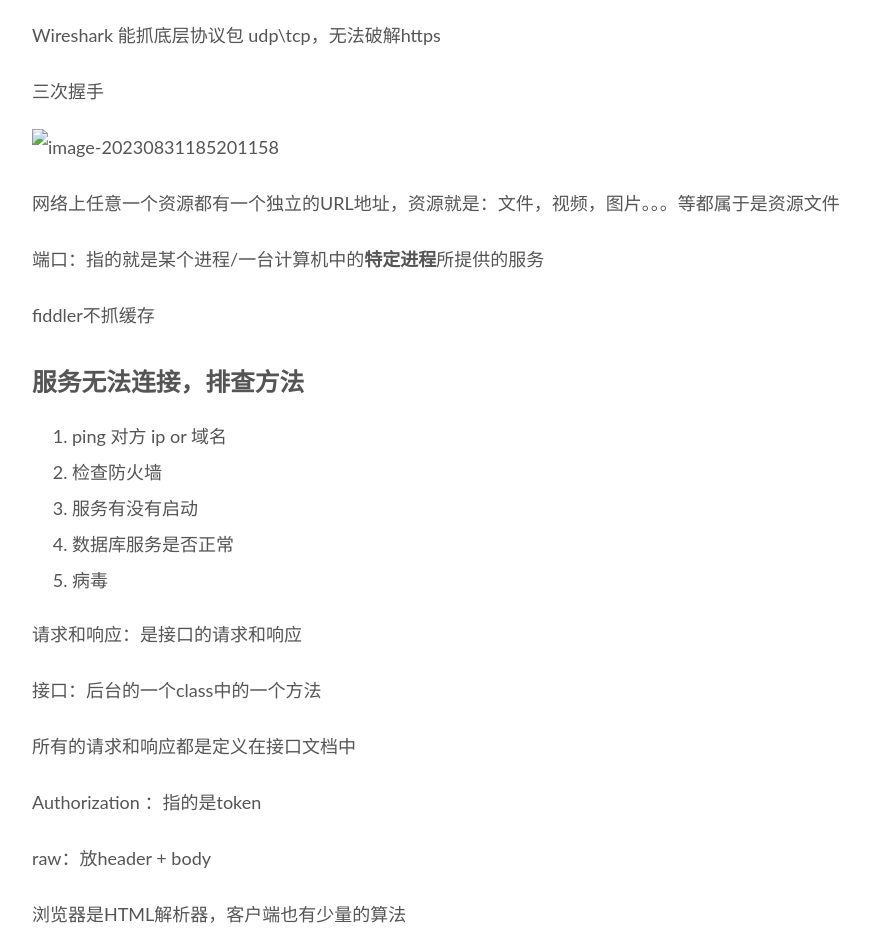
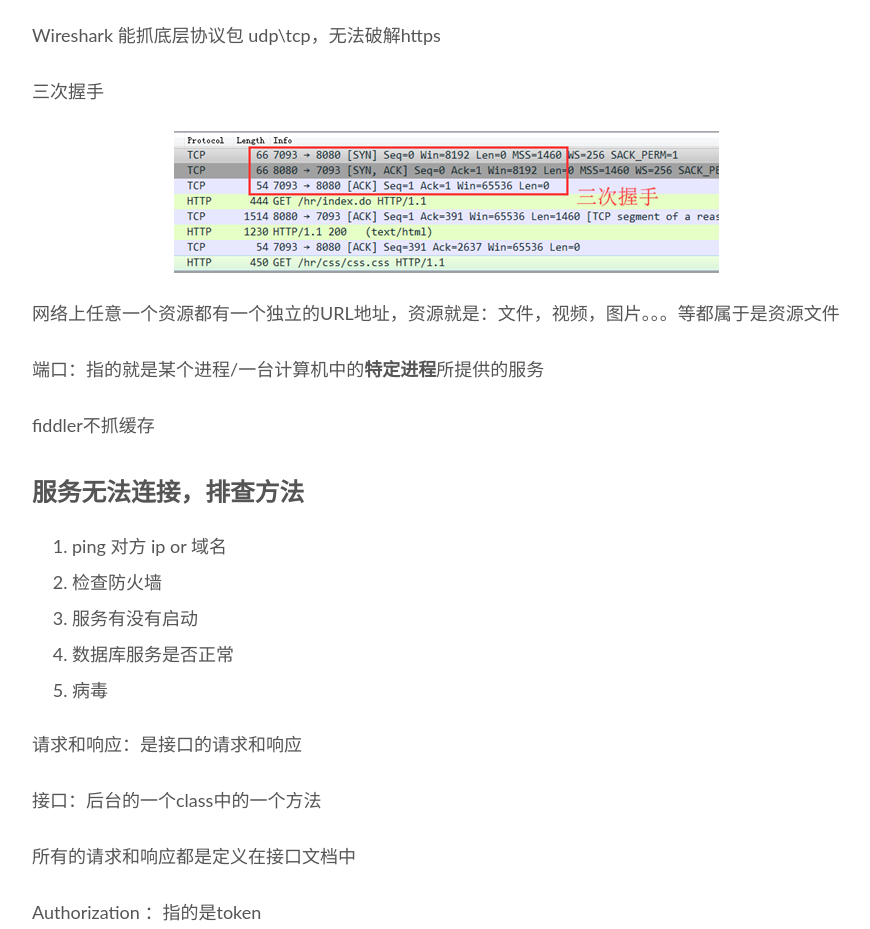
Before and after one commit to 0Colorful/0Colorful.github.io, a plain HTML site: page 2023/09/02/面试题总结/index.html in a window 1280 px wide. Shown: the part 6720-7649 px from the top of the page, without its empty margins (320-1190 px from the left). Drawn offline with Linux system fonts and the light colour scheme.

Commit message:
Site updated: 2023-09-02 18:31:23

```diff
--- a/2023/09/02/面试题总结/index.html
+++ b/2023/09/02/面试题总结/index.html
@@ -27,12 +27,12 @@
 <meta property="og:site_name" content="( •̀ ω •́ )✧">
 <meta property="og:description" content="LinuxLinux服务搭建步骤如下 (微服务模式) 我们服务器是centos，也就是linux系统，首先会上传提测包到linux服务器 (jdk包，程序包，数据库脚本) 解压 JDK，配置 JDK 环境变量 在数据库中导入数据库脚本 执行jar包，启动微服务（单独启动方式：java  –jar 目录下面的jar服务包名 &amp;  (&amp;表示以后台的方式运行 )） 在防火墙中开放微服务端">
 <meta property="og:locale" content="zh_CN">
-<meta property="og:image" content="http://example.com/.com//image-20230831185201158.png">
+<meta property="og:image" content="http://example.com/image-20230831185201158.png">
 <meta property="article:published_time" content="2023-09-02T09:17:13.000Z">
 <meta property="article:modified_time" content="2023-09-02T10:20:28.699Z">
 <meta property="article:author" content="张哈哈">
 <meta name="twitter:card" content="summary">
-<meta name="twitter:image" content="http://example.com/.com//image-20230831185201158.png">
+<meta name="twitter:image" content="http://example.com/image-20230831185201158.png">
 
 <link rel="canonical" href="http://example.com/2023/09/02/%E9%9D%A2%E8%AF%95%E9%A2%98%E6%80%BB%E7%BB%93/">
 
@@ -334,7 +334,7 @@
 <h1 id="抓包"><a href="#抓包" class="headerlink" title="抓包"></a>抓包</h1><p>Fiddler 、 Charles 抓高层协议包 http\https</p>
 <p>Wireshark 能抓底层协议包 udp\tcp，无法破解https</p>
 <p>三次握手</p>
-<p><img src="/.com//image-20230831185201158.png" alt="image-20230831185201158"></p>
+<p><img src="/image-20230831185201158.png" alt="image-20230831185201158"></p>
 <p>网络上任意一个资源都有一个独立的URL地址，资源就是：文件，视频，图片。。。等都属于是资源文件</p>
 <p>端口：指的就是某个进程&#x2F;一台计算机中的<strong>特定进程</strong>所提供的服务</p>
 <p>fiddler不抓缓存</p>
--- a/css/main.css
+++ b/css/main.css
@@ -1168,7 +1168,7 @@ pre .javascript .function {
 }
 .links-of-author a::before,
 .links-of-author span.exturl::before {
-  background: #96e2d1;
+  background: #652a16;
   border-radius: 50%;
   content: ' ';
   display: inline-block;
```
Also changed, not shown: index.html (+1 -1 lines).
